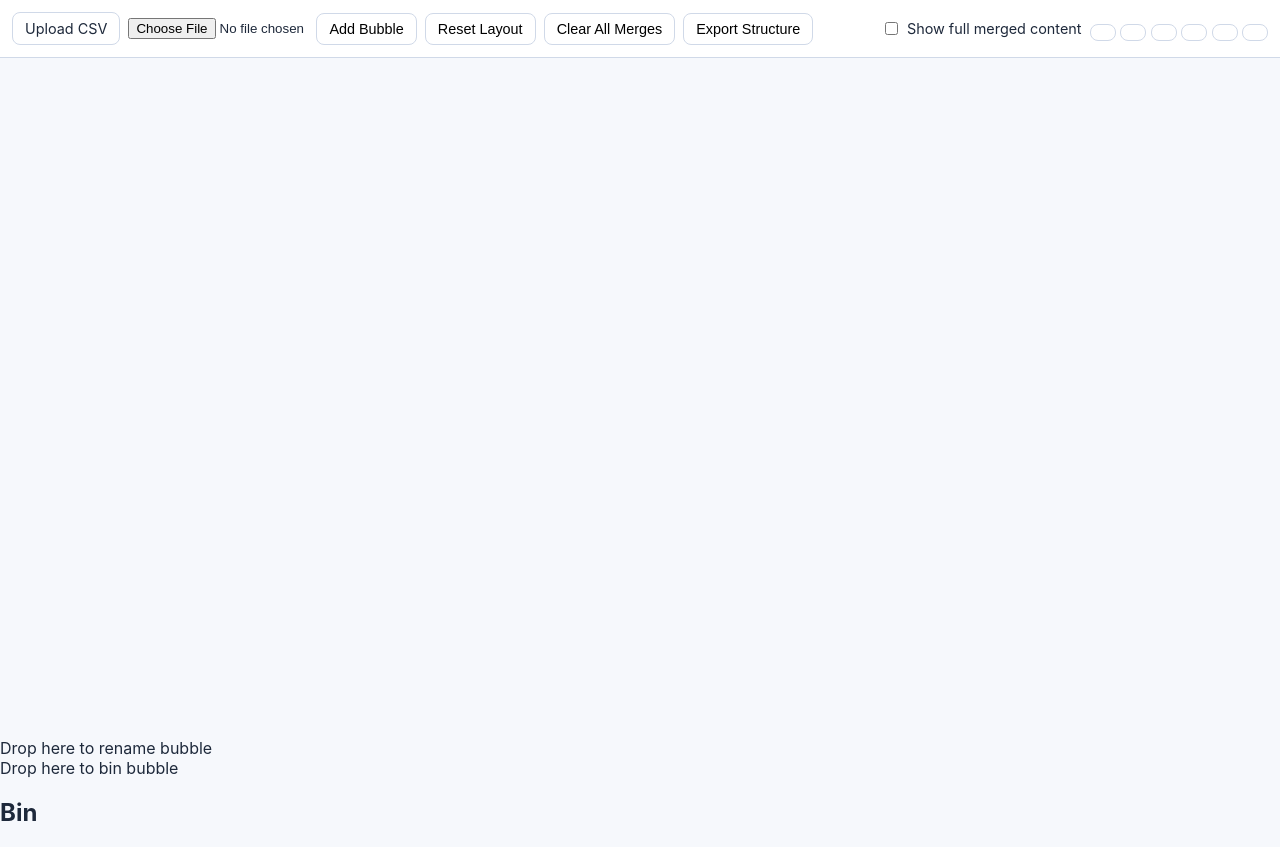
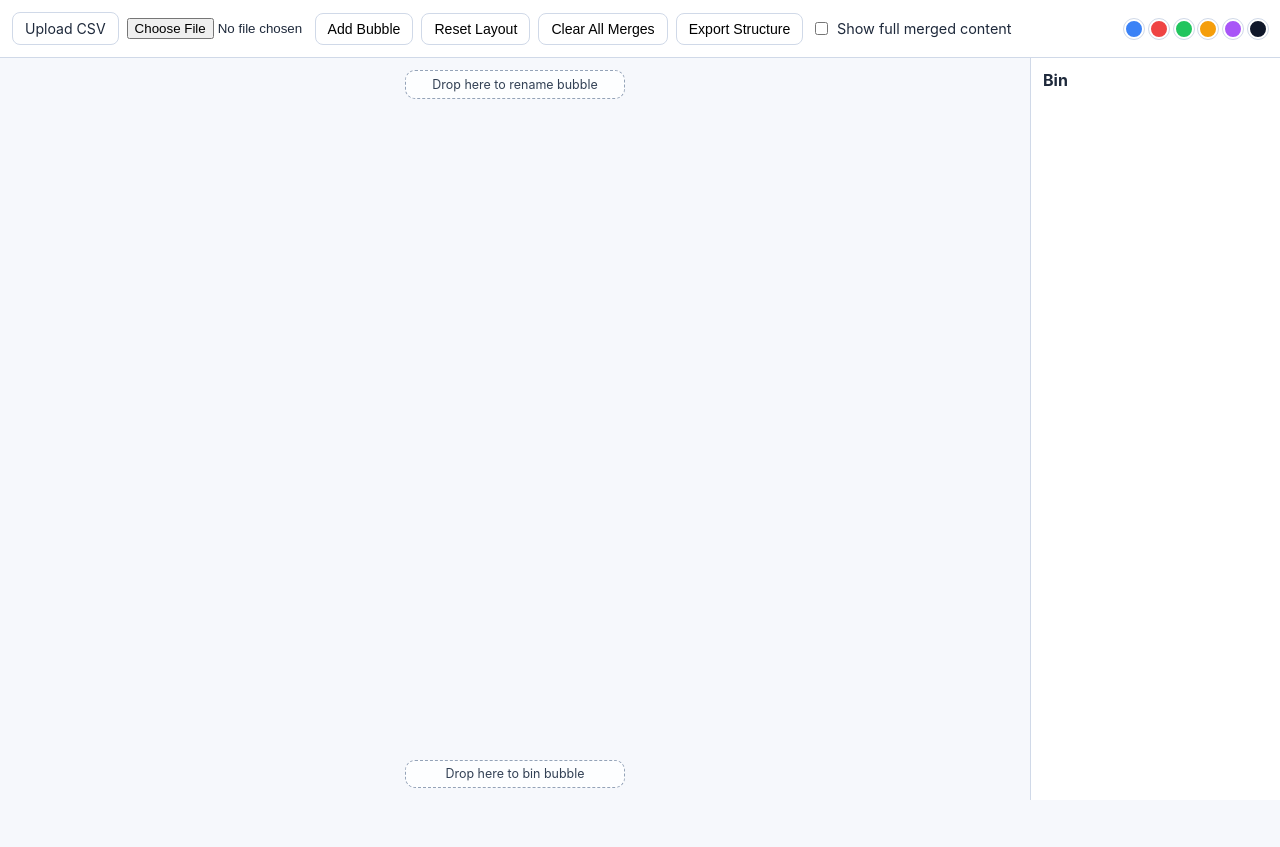
Before and after one commit to alexwa-alt/Bubble, a plain HTML site: page index.html in a window 1280 px wide. After the commit the page ends 800 px from the top, so only its background shows below. Drawn offline with Linux system fonts and the light colour scheme.

Commit message:
Update style.css

```diff
--- a/style.css
+++ b/style.css
@@ -6,9 +6,7 @@
   --outline: #d0d9e8;
 }
 
-* {
-  box-sizing: border-box;
-}
+* { box-sizing: border-box; }
 
 html,
 body {
@@ -41,37 +39,113 @@ button {
   background: #fff;
   border-radius: 8px;
   padding: 0.45rem 0.75rem;
-  font-size: 0.9rem;
+  font-size: 0.88rem;
   cursor: pointer;
 }
 
 button:hover,
-.file-label:hover {
-  border-color: var(--primary);
-}
+.file-label:hover { border-color: var(--primary); }
 
-#csvInput {
-  max-width: 180px;
-}
+#csvInput { max-width: 180px; }
 
 .checkbox-label {
   display: inline-flex;
   align-items: center;
   gap: 0.35rem;
+  font-size: 0.9rem;
+}
+
+.palette {
   margin-left: auto;
-  font-size: 0.9rem;
+  display: inline-flex;
+  align-items: center;
+  gap: 0.3rem;
+}
+
+.swatch {
+  width: 20px;
+  height: 20px;
+  padding: 0;
+  border-radius: 50%;
+  border: 2px solid #fff;
+  outline: 1px solid var(--outline);
+  background: var(--swatch);
+}
+
+.app-main {
+  flex: 1;
+  min-height: 0;
+  display: flex;
 }
 
 .canvas-wrap {
   position: relative;
   flex: 1;
-  min-height: 0;
+  min-width: 0;
 }
 
 #bubbleCanvas {
   display: block;
   width: 100%;
   height: 100%;
+}
+
+.drop-zone {
+  position: absolute;
+  left: 50%;
+  transform: translateX(-50%);
+  min-width: 220px;
+  text-align: center;
+  font-size: 0.78rem;
+  color: #334155;
+  border: 1px dashed #94a3b8;
+  border-radius: 10px;
+  padding: 0.35rem 0.7rem;
+  background: rgba(255, 255, 255, 0.8);
+  pointer-events: none;
+  transition: 0.12s ease;
+}
+
+.zone-top { top: 12px; }
+.zone-bottom { bottom: 12px; }
+.drop-zone.active {
+  border-color: #16a34a;
+  background: rgba(220, 252, 231, 0.95);
+}
+
+.bin-panel {
+  width: 250px;
+  border-left: 1px solid var(--outline);
+  background: #fff;
+  padding: 0.75rem;
+  overflow: auto;
+}
+
+.bin-panel h2 {
+  margin: 0 0 0.5rem;
+  font-size: 1rem;
+}
+
+#binList {
+  list-style: none;
+  padding: 0;
+  margin: 0;
+  display: grid;
+  gap: 0.4rem;
+}
+
+.bin-item {
+  border: 1px solid var(--outline);
+  border-radius: 8px;
+  padding: 0.4rem;
+  background: #f8fafc;
+  font-size: 0.8rem;
+}
+
+.bin-item button {
+  margin-top: 0.3rem;
+  width: 100%;
+  font-size: 0.78rem;
 }
 
 .tooltip {
```
